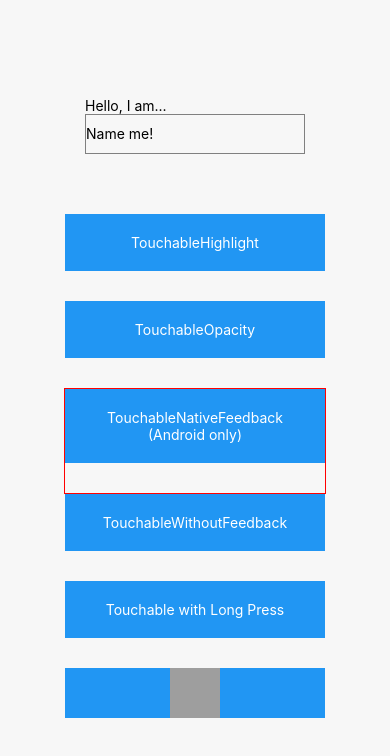
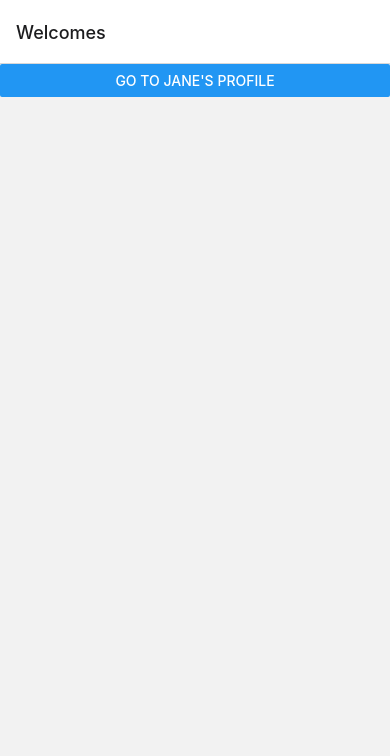
Before and after one commit to ThallisonRhanniel/ProjectTestNew, a React Native app: screen / in a window 390 px wide. Shown: the top 756 px of the page. Built offline with nearby package versions, Linux system fonts and the light colour scheme; grey boxes are pictures that could not be loaded.

Commit message:
ADicionado Navigation Stack

```diff
--- a/App.tsx
+++ b/App.tsx
@@ -1,5 +1,5 @@
 import { StatusBar } from 'expo-status-bar';
-import { StyleSheet, Text, View, Image, ScrollView, TextInput } from 'react-native';
+import { StyleSheet, Text, View, Image, ScrollView, TextInput, Button } from 'react-native';
 import React from 'react';
 import CatFullName from './src/common/components/ShowCatName/Index';
 import Cat from './src/common/components/ShowTitleAndInput/Index';
@@ -14,17 +14,38 @@
 import ButtonBasics from './src/common/components/ButtonBasics/Index';
 import Touchables from './src/common/components/ButtonTouchables/Index';
 
+import { AppNavigator } from './AppNavigator';
+
+import {NavigationContainer} from '@react-navigation/native';
+import {createNativeStackNavigator} from '@react-navigation/native-stack';
+
+const Stack = createNativeStackNavigator();
 
 export default function App() {
   return (
-    <View style={styles.container}>
-      <StatusBar style="auto" />
-      <Cat></Cat>
-      {/* <ButtonBasics></ButtonBasics> */}
-      <Touchables></Touchables>
-      {/* <SuperImageView></SuperImageView> */}
-      {/* <SuperBasicFlatList></SuperBasicFlatList> */}
-    </View>
+
+    // <AppNavigator></AppNavigator>
+
+    <NavigationContainer>
+      <Stack.Navigator>
+        <Stack.Screen
+          name="Home"
+          component={HomeScreen}
+          options={{title: 'Welcomes'}}
+        />
+        <Stack.Screen name="Profile" component={ProfileScreen} />
+      </Stack.Navigator>
+    </NavigationContainer>
+
+    // <View style={styles.container}>
+    //   <StatusBar style="auto" />
+    //   <Cat></Cat>
+    //   {/* <ButtonBasics></ButtonBasics> */}
+    //   {/* <Touchables></Touchables> */}
+    //   {/* <SuperImageView></SuperImageView> */}
+    //   {/* <SuperBasicFlatList></SuperBasicFlatList> */}
+    //   <PizzaTranslator></PizzaTranslator>
+    // </View>
 
   );
 }
@@ -37,3 +58,18 @@
     justifyContent: 'center',
   },
 });
+
+
+const HomeScreen = ({navigation}:any) => {
+  return (
+    <Button
+      title="Go to Jane's profile"
+      onPress={() =>
+        navigation.navigate('Profile', {name: 'Jane'})
+      }
+    />
+  );
+};
+const ProfileScreen = ({navigation, route}: any) => {
+  return <Text>This is {route.params.name}'s profile</Text>;
+};
--- /dev/null
+++ b/AppNavigator.js
@@ -0,0 +1,38 @@
+
+import * as React from 'react';
+import { NavigationContainer } from '@react-navigation/native'
+import { createStackNavigator } from '@react-navigation/native-stack'
+
+// import { IndexScreen } from './screens/index.screen'
+// import { DetailsScreen } from './screens/details.screen'
+
+const { Navigator, Screen } = createStackNavigator()
+
+const HomeNavigator = () => (
+    <Navigator headerMode='none'>
+        <Screen name='Home' component={HomeScreen}/>
+        <Screen name='Profile' component={ProfileScreen}/>
+    </Navigator>
+)
+
+export const AppNavigator = () => (
+    <NavigationContainer>
+        <HomeNavigator/>
+    </NavigationContainer>
+)
+
+
+const HomeScreen = ({navigation}) => {
+    return (
+      <Button
+        title="Go to Jane's profile"
+        onPress={() =>
+          navigation.navigate('Profile', {name: 'Jane'})
+        }
+      />
+    );
+};
+
+const ProfileScreen = ({navigation, route}) => {
+    return <Text>This is {route.params.name}'s profile</Text>;
+};
--- a/package.json
+++ b/package.json
@@ -9,10 +9,14 @@
     "web": "expo start --web"
   },
   "dependencies": {
+    "@react-navigation/native": "^6.1.7",
+    "@react-navigation/native-stack": "^6.9.13",
     "expo": "~48.0.18",
     "expo-status-bar": "~1.4.4",
     "react": "18.2.0",
-    "react-native": "0.71.8"
+    "react-native": "0.71.8",
+    "react-native-screens": "~3.20.0",
+    "react-native-safe-area-context": "4.5.0"
   },
   "devDependencies": {
     "@babel/core": "^7.20.0",
```
Also changed, not shown: 1 other file (tests, documents, lock files or other folders).
